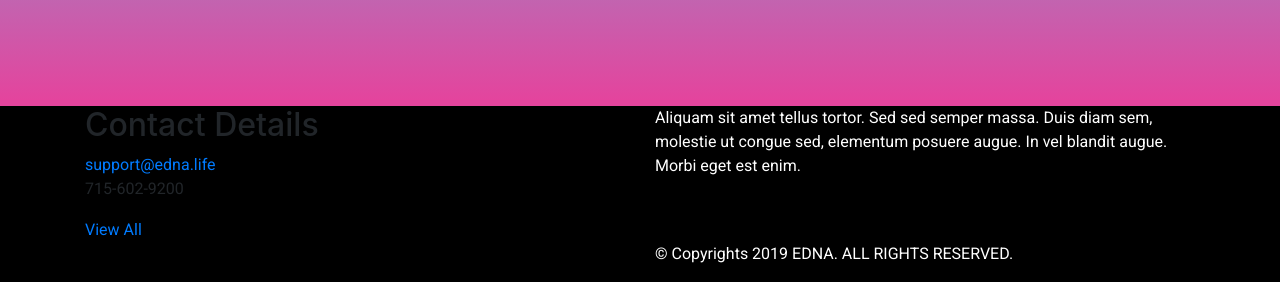
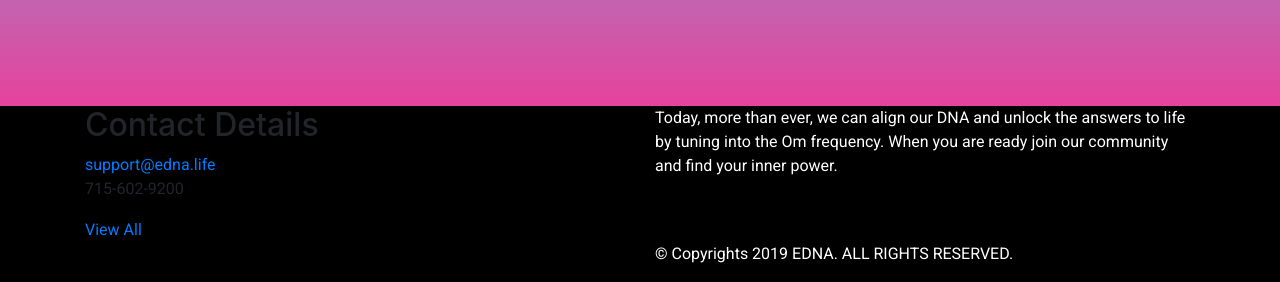
Before and after one commit to Crumpix/edna.live, a PHP site: page / in a window 1280 px wide. Shown: the part 2560-2842 px from the top of the page. Run offline with PHP 8.4, Linux system fonts and the light colour scheme.

Commit message:
Footer Content Added!

```diff
--- a/common-components/footer.php
+++ b/common-components/footer.php
@@ -12,7 +12,7 @@
                     <a href="#">View All</a>
                 </div>
                 <div class="col-md-6">
-                    <p>Aliquam sit amet tellus tortor. Sed sed semper massa. Duis diam sem, molestie ut congue sed, elementum posuere augue. In vel blandit augue. Morbi eget est enim.</p>
+                    <p>Today, more than ever, we can align our DNA and unlock the answers to life by tuning into the Om frequency. When you are ready join our community and find your inner power.</p>
                 </div>
             </div>
         </div>
```
